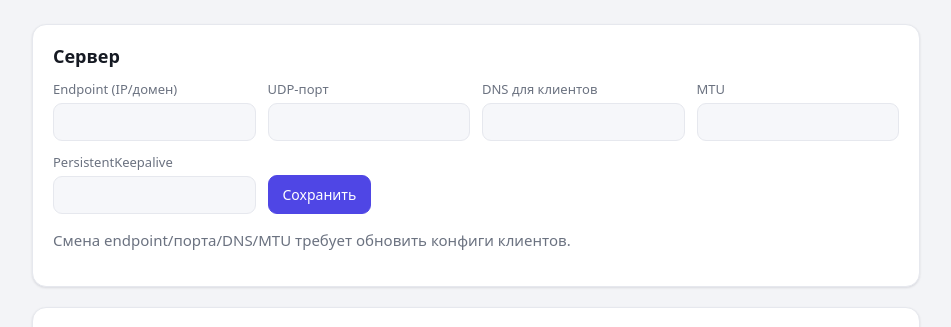
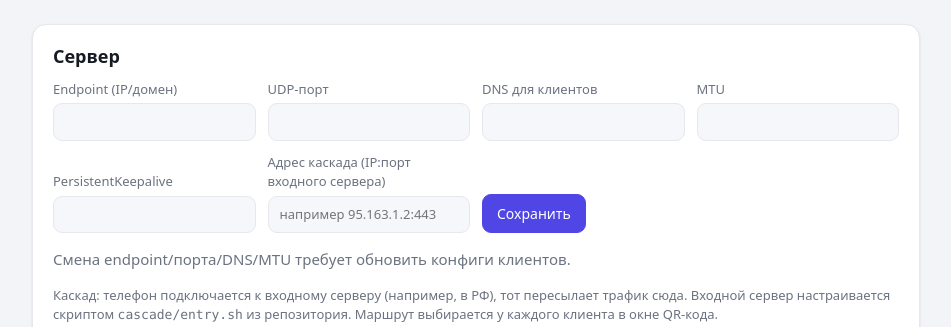
Before and after one commit to g79175929220-tech/amneziawg, a Flask app: template panel/templates/settings.html in a window 1280 px wide. Shown: the part 57-384 px from the top of the page, without its empty margins (164-1115 px from the left). Run offline with Flask 3, Linux system fonts and the light colour scheme; the template is opened without the code that fills it, so the values that code supplies are empty; the visitor is signed in with stand-in values (Sample User, id 1).

Commit message:
Каскад: входной сервер пересылает UDP на выходной, маршрут выбирается для каждого клиента
- cascade/entry.sh: установка/статус/удаление пересылки на входном сервере
  (DNAT + MASQUERADE в собственных цепочках AWG_CASCADE_*, systemd-юнит,
  ufw; повторный запуск не дублирует правила)
- панель: «Адрес каскада» в настройках, маршрут клиента «напрямую / через
  каскад» при создании и переключателем в окне QR-кода, метка в списке

Co-Authored-By: Claude Opus 5.5 <noreply@anthropic.com>
Claude-Session: https://claude.ai/code/session_016ttngmJuj58CJCaLmrVGKT

```diff
--- a/panel/app.py
+++ b/panel/app.py
@@ -4,6 +4,7 @@ import hmac
 import io
 import json
 import os
+import re
 import secrets
 import sys
 import time
@@ -179,8 +180,10 @@ def api_clients():
             "endpoint": st.get("endpoint", ""),
             "online": c["enabled"] and bool(hs) and now - hs < 180,
             "share_expires": shares.get(c["id"]),
+            "via": c.get("via", "direct"),
         })
-    return {"up": live is not None, "now": int(now), "clients": out}
+    return {"up": live is not None, "now": int(now), "clients": out,
+            "cascade": state["server"].get("cascade") or None}
 
 
 @app.post("/api/clients")
@@ -190,9 +193,10 @@ def api_create():
     if not name:
         return {"error": "Укажите имя клиента"}, 400
     limit, period = _parse_limit(data)
+    via = "cascade" if data.get("via") == "cascade" else "direct"
     try:
         c = awg.add_client(name, expires=_parse_expires(data.get("expires")),
-                           limit_bytes=limit, limit_period=period)
+                           limit_bytes=limit, limit_period=period, via=via)
     except Exception as e:  # noqa: BLE001
         return {"error": str(e)}, 500
     return {"id": c["id"]}
@@ -216,6 +220,8 @@ def api_update(cid):
         fields["limit_bytes"], fields["limit_period"] = _parse_limit(data)
     if data.get("reset_usage"):
         fields["reset_usage"] = True
+    if "via" in data:
+        fields["via"] = "cascade" if data["via"] == "cascade" else "direct"
     try:
         awg.update_client(cid, **fields)
     except ValueError as e:
@@ -315,6 +321,10 @@ def _settings():
         try:
             if action == "server":
                 s["endpoint"] = request.form["endpoint"].strip()
+                cascade = request.form.get("cascade", "").strip()
+                if cascade and not re.fullmatch(r"[A-Za-z0-9.-]+:\d{1,5}", cascade):
+                    raise ValueError("Адрес каскада укажите как IP:порт, например 95.163.1.2:443")
+                s["cascade"] = cascade
                 s["dns"] = request.form["dns"].strip()
                 s["mtu"] = int(request.form["mtu"])
                 s["keepalive"] = int(request.form["keepalive"])
--- a/panel/awg.py
+++ b/panel/awg.py
@@ -202,6 +202,14 @@ def server_conf(state):
     return "\n".join(lines) + "\n"
 
 
+def client_endpoint(state, c):
+    """Адрес, к которому подключается клиент: напрямую или через входной сервер каскада."""
+    s = state["server"]
+    if c.get("via") == "cascade" and s.get("cascade"):
+        return s["cascade"]
+    return f"{s['endpoint']}:{s['port']}"
+
+
 def client_conf(state, c):
     s = state["server"]
     lines = [
@@ -215,7 +223,7 @@ def client_conf(state, c):
         "[Peer]",
         f"PublicKey = {s['public_key']}",
         f"PresharedKey = {c['psk']}",
-        f"Endpoint = {s['endpoint']}:{s['port']}",
+        f"Endpoint = {client_endpoint(state, c)}",
         "AllowedIPs = 0.0.0.0/0, ::/0",
         f"PersistentKeepalive = {s['keepalive']}",
     ]
@@ -268,7 +276,7 @@ def next_ip(state):
     raise RuntimeError("Подсеть заполнена")
 
 
-def add_client(name, expires=None, limit_bytes=None, limit_period="total"):
+def add_client(name, expires=None, limit_bytes=None, limit_period="total", via="direct"):
     with _lock:
         state = load()
         priv, pub = genkey()
@@ -284,6 +292,7 @@ def add_client(name, expires=None, limit_bytes=None, limit_period="total"):
             "expires": expires,
             "limit_bytes": limit_bytes,
             "limit_period": limit_period,
+            "via": via,
         }
         state["clients"].append(c)
         save(state)
--- a/panel/static/style.css
+++ b/panel/static/style.css
@@ -203,3 +203,8 @@ details summary { cursor: pointer; color: var(--muted); }
 .share-url input { flex: 1; font: 13px ui-monospace, monospace; }
 label.check { flex-direction: row; color: var(--fg); font-size: 14px; }
 label.check span { display: flex; align-items: center; gap: 8px; }
+
+/* ---------- переключатель маршрута */
+.segmented { display: flex; padding: 3px; gap: 3px; background: var(--soft); border-radius: 10px; margin-bottom: 12px; }
+.segmented button { flex: 1; justify-content: center; border: 0; background: transparent; color: var(--muted); padding: 6px 10px; }
+.segmented button.active { background: var(--card); color: var(--fg); box-shadow: var(--shadow); font-weight: 600; }
--- a/panel/templates/settings.html
+++ b/panel/templates/settings.html
@@ -10,9 +10,14 @@
     <label>DNS для клиентов <input name="dns" value="{{ s.dns }}"></label>
     <label>MTU <input name="mtu" type="number" min="1280" max="1500" value="{{ s.mtu }}"></label>
     <label>PersistentKeepalive <input name="keepalive" type="number" min="0" max="300" value="{{ s.keepalive }}"></label>
+    <label>Адрес каскада (IP:порт входного сервера)
+      <input name="cascade" value="{{ s.cascade or '' }}" placeholder="например 95.163.1.2:443"></label>
     <div><button>Сохранить</button></div>
   </form>
   <p class="muted">Смена endpoint/порта/DNS/MTU требует обновить конфиги клиентов.</p>
+  <p class="muted small">Каскад: телефон подключается к входному серверу (например, в РФ), тот пересылает
+     трафик сюда. Входной сервер настраивается скриптом <code>cascade/entry.sh</code> из репозитория.
+     Маршрут выбирается у каждого клиента в окне QR-кода.</p>
 </div>
 
 <div class="card">
```
Also changed, not shown: panel/static/app.js (+24 -2 lines), panel/templates/index.html (+12 -1 lines), README.md, 1 other file.
